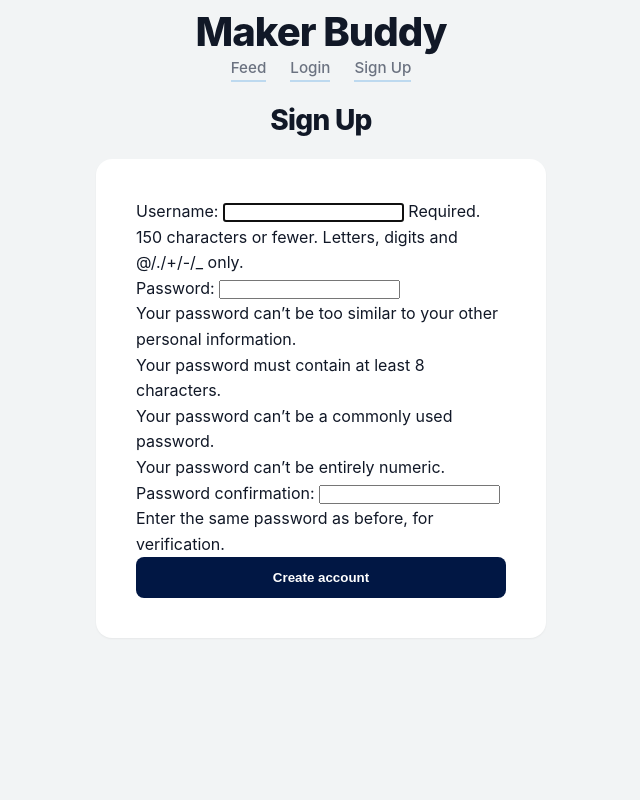
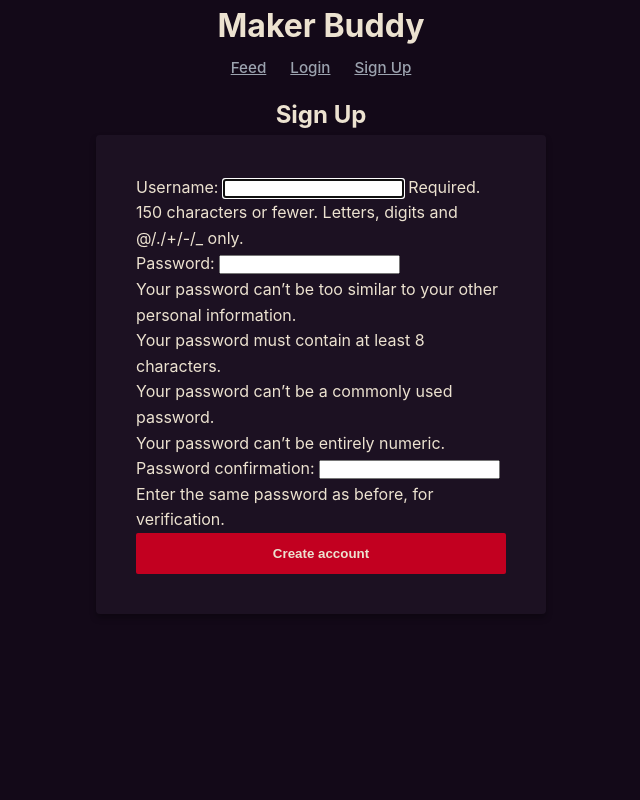
Before and after one commit to cjvillar/Maker_Buddy, a Django app: page /accounts/signup/ in a window 1280 px wide. Shown: the whole page, without its empty margins (319-959 px from the left). Run offline with Django 5.2, Linux system fonts and the light colour scheme.

Commit message:
updated styling

```diff
--- a/static/css/main.css
+++ b/static/css/main.css
@@ -8,29 +8,42 @@
 }
 
 :root {
-  --primary: #011744;
-  --primary-hover: #1d4ed8;
-  --bg-body: #f2f4f5;
-  --bg-card: #ffffff;
-  --text-main: #111827;
-  --text-muted: #6b7280;
-  --border-color: #e5e7eb;
-  --radius-md: 16px;
-  --radius-sm: 8px;
-  --shadow-sm: 0 1px 2px rgba(0, 0, 0, 0.05);
-  --shadow-md: 0 10px 15px -3px rgba(0, 0, 0, 0.1);
+  --primary: #C20020;
+  /* Monza Red */
+  --primary-hover: #FF0000;
+  /* Standard Red */
+  --bg-body: #130918;
+  /* Dark Purple */
+  --bg-card: #1c1122;
+  /* Lighter Ebony */
+  --text-main: #ECE2D0;
+  /* Off-white*/
+  --text-muted: #9ca3af;
+  --border-color: #2D2430;
+  /* Muted dark purple border */
+
+  --yellow: #FFD700;
+  --orange: #FF8C00;
+  --red: #FF0000;
+  --cyan: #00FFFF;
+  --green: #00AC5B;
+
+  --radius-md: 4px;
+  --radius-sm: 2px;
+  --shadow-sm: 0 4px 6px rgba(0, 0, 0, 0.3);
+  --shadow-md: 0 10px 15px rgba(0, 0, 0, 0.5);
 }
 
 body {
-  font-family: 'Inter', system-ui, -apple-system, sans-serif;
+  font-family: 'Inter', system-ui, sans-serif;
   line-height: 1.6;
   color: var(--text-main);
   background-color: var(--bg-body);
+  align-items: center;
   display: flex;
   flex-direction: column;
-  align-items: center;
-  min-height: 100vh;
 }
+
 
 /* Layout  */
 .container {
@@ -89,30 +102,7 @@ main {
 
 
 /* Typography */
-h1,
-h2,
-h3 {
-  color: var(--text-main);
-  font-weight: 800;
-  letter-spacing: -0.025em;
-  margin-bottom: 1rem;
-}
 
-h1 {
-  font-size: 2.5rem;
-}
-
-h2 {
-  font-size: 1.75rem;
-}
-
-a {
-    color: #2d3748;
-    text-decoration: none;
-    font-weight: 600;
-    border-bottom: 2px solid rgba(66, 153, 225, 0.3);
-    transition: all 0.3s ease;
-}
 
 a:hover {
   color: #2b6cb0;
@@ -120,10 +110,24 @@ a:hover {
   background-color: rgba(66, 153, 225, 0.1);
 }
 
+*/ h1,
+h2,
+h3 {
+  color: var(--text-main);
+  text-transform: uppercase;
+  letter-spacing: 0.05em;
+}
 
+a {
+  color: var(--cyan);
+}
 
-
-
+a:hover {
+  color: var(--text-main);
+  border-bottom: 4px solid var(--primary);
+  background-color: rgba(194, 0, 32, 0.2);
+  border-radius: var(--radius-md);
+}
 
 .bio {
   font-size: 1.2rem;
@@ -290,12 +300,11 @@ ul {
 form {
   width: 100%;
   max-width: 450px;
-  background: white;
+  background: var(--bg-card);
   padding: 2.5rem;
   border-radius: var(--radius-md);
   box-shadow: var(--shadow-sm);
   text-align: left;
-  /* Keep form labels left-aligned */
 }
 
 button,
@@ -303,7 +312,7 @@ button,
   width: 100%;
   padding: 0.8rem 1.5rem;
   background-color: var(--primary);
-  color: white;
+  color: var(--text-main);
   border-radius: var(--radius-sm);
   font-weight: 600;
   border: none;
--- a/templates/accounts/profile.html
+++ b/templates/accounts/profile.html
@@ -12,7 +12,7 @@
 {% endif %}
 <h1>{{ profile_user.profile.display_name}}</h1>
 
-<div class=".bio"><p>{{ profile_user.profile.bio }}</p></div>
+<div class="bio"><p>{{ profile_user.profile.bio }}</p></div>
 
 {% if projects %}
   <h2>Current Project: </h2>
--- a/templates/accounts/signup.html
+++ b/templates/accounts/signup.html
@@ -1,6 +1,6 @@
 {% extends "base.html" %}
 {% block content %}
-<div class=".signUpContainer ">
+<div class="signUpContainer ">
 <h2>Sign Up</h2>
 <form  method="post">
   {% csrf_token %}
--- a/templates/base.html
+++ b/templates/base.html
@@ -4,7 +4,6 @@
 <head>
     <meta charset="UTF-8">
     <title>Maker Buddy</title>
-
     <link rel="stylesheet" href="{% static 'css/main.css' %}">
 </head>
 <body>
--- a/templates/public_feed/feed.html
+++ b/templates/public_feed/feed.html
@@ -5,7 +5,7 @@
 
 {% block content %}
 
-<div class=".container">
+<div class="container">
   <h2>Maker Projects</h2>
   {% for project in projects %}
   <article class="project-card">
```
Also changed, not shown: other parts of static/css/main.css (+37 -31 lines). Lines whose indentation alone changed are shown as unchanged.
